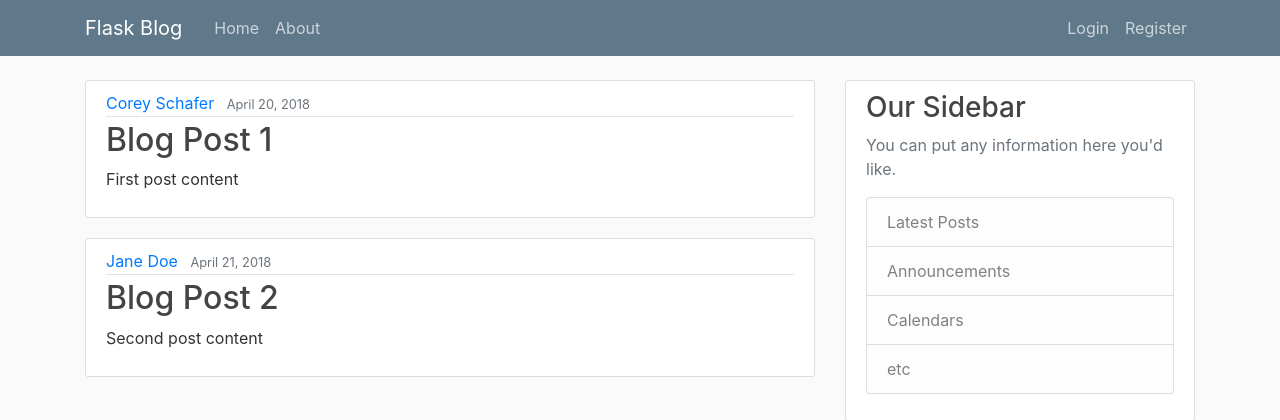
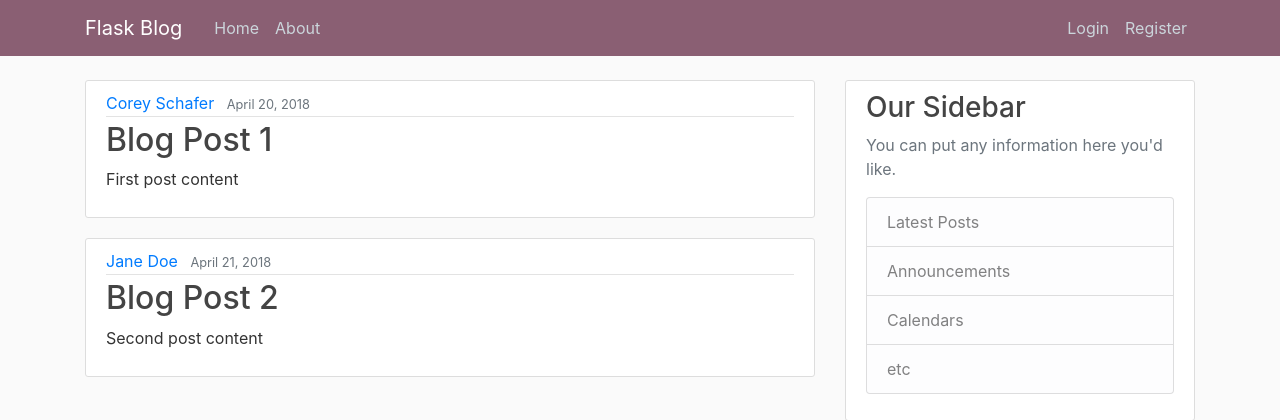
Before and after one commit to loureiro85/2020_flask_tutorial, a Flask app: page / in a window 1280 px wide. Shown: the top 420 px of the page. Run offline with Flask 2, Linux system fonts and the light colour scheme; some libraries are stand-ins or nearby versions.

Commit message:
Playing with main.css

```diff
--- a/src/static/main.css
+++ b/src/static/main.css
@@ -9,7 +9,7 @@ body {
   }
 
   .bg-steel {
-    background-color: #5f788a;
+    background-color: #8a5f73;
   }
 
   .site-header .navbar-nav .nav-link {
@@ -37,7 +37,7 @@ body {
   }
 
   a.article-title:hover {
-    color: #428bca;
+    color: #22c7bf;
     text-decoration: none;
   }
 
```
